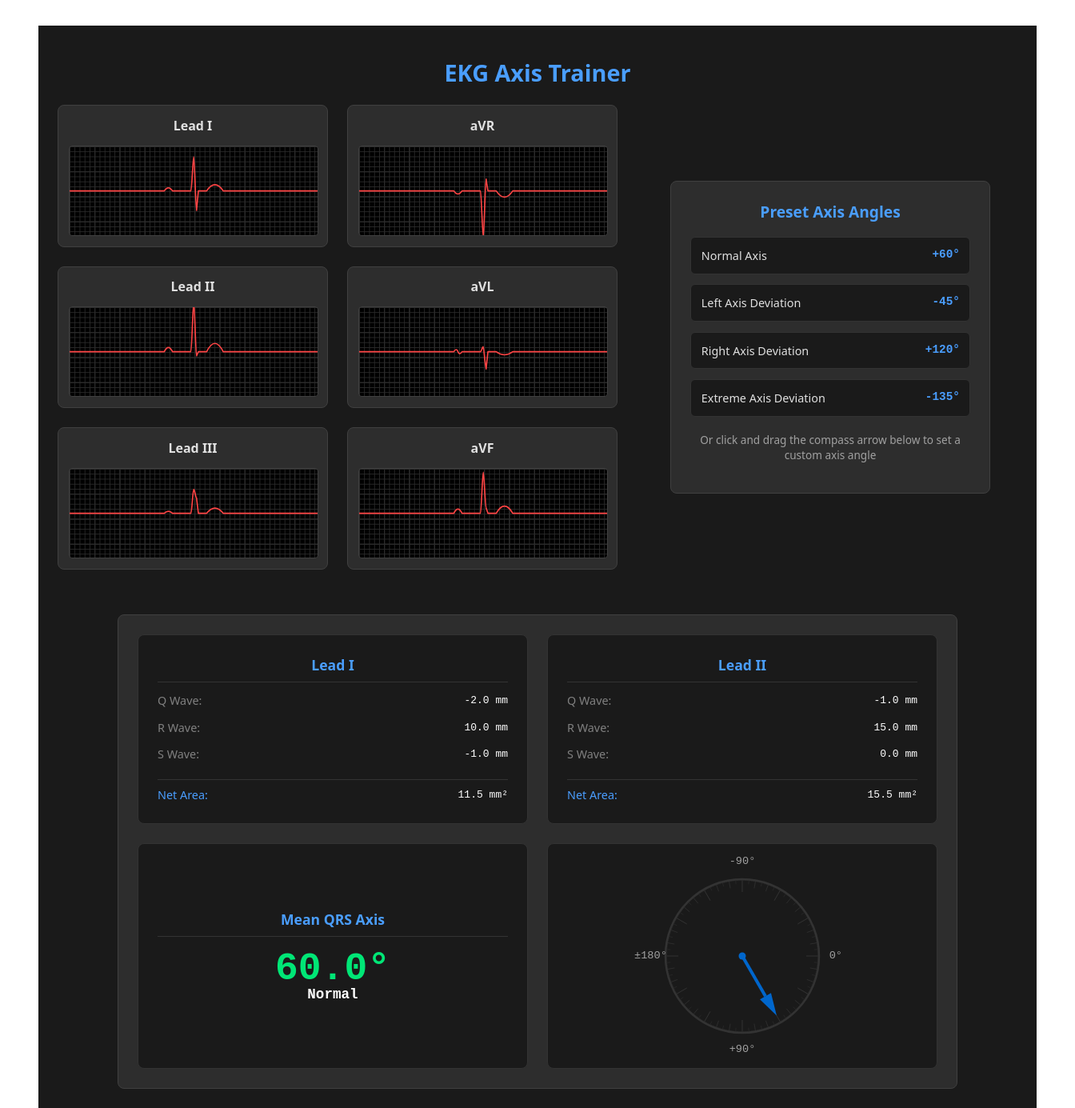
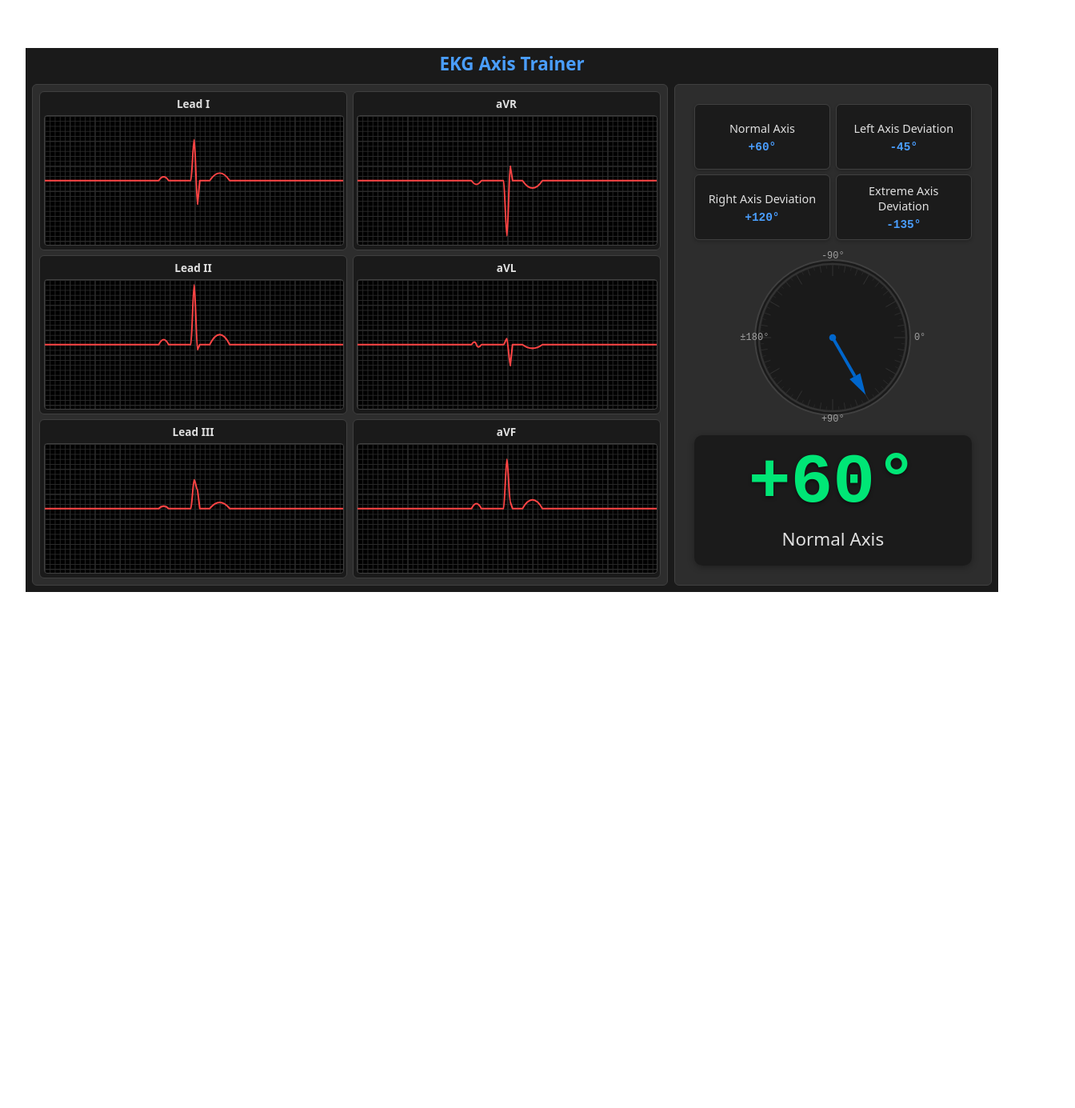
Before and after one commit to dbidmead/ekg-app, a React (Vite) app: page / in a window 1280 px wide. Shown: the whole page at 80% size, 1344 px wide, since content can reach past the window. After the commit the page ends 800 px from the top, so only its background shows below. Built offline with nearby package versions, Linux system fonts and the light colour scheme.

Commit message:
Reformatted CSS

```diff
--- a/src/App.css
+++ b/src/App.css
@@ -1,8 +1,31 @@
+:root {
+  --app-bg: #1a1a1a;
+  --element-bg: #2d2d2d;
+  --element-border: #404040;
+  --accent-color: #4a9eff;
+  --normal-color: #00e676;
+  --abnormal-color: #ff4444;
+  --text-color: #e0e0e0;
+  --muted-text: #a0a0a0;
+  --border-color: #404040;
+  --spacing-xs: 0.4rem;
+  --spacing-sm: 0.8rem;
+  --spacing-md: 1.2rem;
+  --spacing-lg: 1.8rem;
+}
+
+html, body, #root {
+  margin: 0;
+  padding: 0;
+  height: 100vh;
+  overflow: hidden;
+}
+
 #root {
-  max-width: 1280px;
-  margin: 0 auto;
-  padding: 2rem;
-  text-align: center;
+  max-width: 100%;
+  height: 100vh;
+  margin: 0;
+  padding: 0;
 }
 
 .logo {
@@ -42,35 +65,48 @@
 }
 
 .app-container {
-  max-width: 1200px;
+  display: grid;
+  grid-template-columns: 2fr 1fr;
+  grid-template-rows: auto 1fr;
+  gap: 0.5rem;
+  width: 95%;
+  max-width: 1400px;
+  height: 85vh;
+  max-height: 85vh;
   margin: 0 auto;
-  padding: 1.5rem;
-  background-color: #1a1a1a;
-  height: fit-content;
+  position: absolute;
+  top: 50%;
+  left: 50%;
+  transform: translate(-50%, -50%);
+  padding: 0.5rem;
+  background-color: var(--app-bg);
+  overflow: hidden;
+  box-sizing: border-box;
 }
 
 h1 {
+  grid-column: 1 / -1;
   text-align: center;
-  margin-bottom: 1.5rem;
-  color: #4a9eff;
+  margin: 0 0 0.3rem 0;
+  color: var(--accent-color);
   font-weight: 600;
-  font-size: 1.8rem;
+  font-size: 1.4rem;
 }
 
 .main-content {
-  display: flex;
-  gap: 2rem;
-  align-items: center;
-  justify-content: center;
-  margin-bottom: 2rem;
-  flex-wrap: wrap;
+  display: contents;
 }
 
-@media (min-width: 1200px) {
-  .main-content {
-    flex-wrap: nowrap;
-    align-items: center;
-  }
+.left-panel {
+  grid-column: 1 / 2;
+  grid-row: 2 / 3;
+  background-color: var(--element-bg);
+  border: 1px solid var(--element-border);
+  border-radius: 6px;
+  padding: 0.5rem;
+  overflow: auto;
+  display: flex;
+  flex-direction: column;
 }
 
 .ekg-grid {
@@ -81,10 +117,10 @@ h1 {
     "lead-i avr"
     "lead-ii avl"
     "lead-iii avf";
-  gap: 1.5rem;
-  width: 700px;
-  max-width: 100%;
-  margin-bottom: 1.5rem;
+  gap: 0.4rem;
+  flex: 1;
+  min-height: 0;
+  width: 100%;
 }
 
 .ekg-grid .lead-container:nth-child(1) { grid-area: lead-i; }
@@ -95,36 +131,35 @@ h1 {
 .ekg-grid .lead-container:nth-child(6) { grid-area: avf; }
 
 .lead-container {
-  background-color: #2d2d2d;
-  border: 1px solid #404040;
-  border-radius: 8px;
-  padding: 0.8rem;
+  background-color: var(--app-bg);
+  border: 1px solid var(--element-border);
+  border-radius: 6px;
+  padding: 0.3rem;
   text-align: center;
-  height: 150px;
   display: flex;
   flex-direction: column;
+  overflow: hidden;
+  min-height: 0;
 }
 
 .lead-container h3 {
-  margin: 0 0 0.8rem 0;
-  color: #e0e0e0;
-  font-size: 1rem;
+  margin: 0 0 0.2rem 0;
+  color: var(--text-color);
+  font-size: 0.85rem;
 }
 
 .tracing-container {
   flex: 1;
   background-color: #000000;
-  border: 1px solid #404040;
+  border: 1px solid var(--element-border);
   border-radius: 4px;
-  min-height: 100px;
+  min-height: 0;
   padding: 0;
   overflow: hidden;
-  aspect-ratio: 2/1;
   display: flex;
   align-items: stretch;
   justify-content: stretch;
   width: 100%;
-  height: 100%;
   position: relative;
   background-image:
     linear-gradient(#2a2a2a 0.5px, transparent 0.5px),
@@ -197,176 +232,110 @@ h1 {
 }
 
 .dashboard-section {
-  background-color: #2d2d2d;
-  border: 1px solid #404040;
-  border-radius: 8px;
-  padding: 1.5rem;
-  width: 100%;
-  max-width: 1000px;
-  margin: 0 auto;
+  margin-top: 0;
+  background-color: transparent;
+  border: none;
+  padding: 1rem;
+  display: flex;
+  flex-direction: column;
+  justify-content: center;
+  align-items: center;
+  overflow: hidden;
+  background-color: rgba(0, 0, 0, 0.4);
+  border-radius: 10px;
+  box-shadow: 0 2px 8px rgba(0, 0, 0, 0.3);
 }
 
-.measurements-grid {
-  display: grid;
-  grid-template-columns: repeat(2, 1fr);
-  gap: 1.5rem;
-  min-height: 400px;
+.axis-value {
+  font-size: 5.5rem;
+  font-weight: bold;
+  color: var(--abnormal-color);
+  font-family: monospace;
+  line-height: 1;
+  margin: 0;
+  text-align: center;
+  text-shadow: 0 2px 4px rgba(0, 0, 0, 0.5);
 }
 
-.lead-measurements {
-  background-color: #1a1a1a;
-  border: 1px solid #333;
-  border-radius: 8px;
-  padding: 1.5rem;
+.axis-value.normal {
+  color: var(--normal-color);
+}
+
+.axis-classification {
+  color: var(--text-color);
+  font-size: 1.4rem;
+  text-align: center;
+  margin-top: 0.6rem;
+}
+
+.axis-compass {
+  position: relative;
+  height: auto;
   display: flex;
   flex-direction: column;
-  gap: 0.75rem;
-}
-
-.lead-measurements h3 {
-  color: #4a9eff;
-  margin: 0;
-  font-size: 1.1rem;
-  padding-bottom: 0.5rem;
-  border-bottom: 1px solid #333;
-}
-
-.measurement-row {
-  display: flex;
-  justify-content: space-between;
-  align-items: center;
-  color: #fff;
-}
-
-.measurement-row span:first-child {
-  color: #808080;
-  font-size: 0.9rem;
-}
-
-.measurement-row span:last-child {
-  font-weight: 500;
-  font-family: monospace;
-}
-
-.measurement-row.total {
-  margin-top: 0.5rem;
-  padding-top: 0.5rem;
-  border-top: 1px solid #333;
-  font-weight: 500;
-}
-
-.measurement-row.total span:first-child {
-  color: #4a9eff;
-}
-
-.axis-result {
-  background-color: #1a1a1a;
-  border: 1px solid #333;
-  border-radius: 8px;
-  padding: 1.5rem;
-  display: flex;
-  flex-direction: column;
-  gap: 1rem;
-  align-items: center;
+  padding: 0.5rem;
   justify-content: center;
 }
 
-.axis-result h3 {
-  color: #4a9eff;
-  margin: 0;
-  font-size: 1.1rem;
-  padding-bottom: 0.5rem;
-  border-bottom: 1px solid #333;
-  width: 100%;
-  text-align: center;
-}
-
-.axis-value {
-  font-size: 3rem;
-  font-weight: bold;
-  color: #00e676;
-  font-family: monospace;
-  line-height: 1;
-}
-
-.axis-value.normal {
-  color: #00e676; /* Green color for normal values */
-}
-
-.axis-value.abnormal {
-  color: #ff4444;
-}
-
-.axis-classification {
-  color: #fff;
-  font-size: 1.1rem;
-}
-
-.axis-compass {
-  background-color: #1a1a1a;
-  border: 1px solid #333;
-  border-radius: 8px;
-  padding: 2rem;
+.compass-container {
   display: flex;
+  flex-direction: column;
+  justify-content: center;
   align-items: center;
-  justify-content: center;
+  margin: 0.8rem 0;
 }
 
 .compass-circle {
+  position: relative;
+  max-width: 192px;
+  max-height: 192px;
   width: 100%;
-  height: 100%;
-  aspect-ratio: 1;
-  max-width: 200px;
-  border: none;
+  aspect-ratio: 1 / 1;
+  margin: auto;
+  border: 2px solid var(--border-color);
   border-radius: 50%;
-  position: relative;
+  background-color: var(--app-bg);
   display: flex;
   align-items: center;
   justify-content: center;
   overflow: visible;
-  margin: 0.5rem;
-  user-select: none; /* Prevent text selection during drag */
+  user-select: none;
   cursor: grab;
 }
 
-.compass-circle svg {
-  position: absolute;
-  width: 100%;
-  height: 100%;
-  top: 0;
-  left: 0;
-  transform-origin: center;
+.compass-circle:active {
+  cursor: grabbing;
 }
 
 .compass-marker {
   position: absolute;
   color: #a0a0a0;
-  font-size: 0.85rem;
+  font-size: 0.75rem;
   font-weight: 500;
   font-family: monospace;
   z-index: 10;
 }
 
 .compass-marker.right {
-  right: -25px;
+  right: -20px;
   top: 50%;
   transform: translateY(-50%);
 }
 
 .compass-marker.bottom {
-  bottom: -20px;
+  bottom: -15px;
   left: 50%;
   transform: translateX(-50%);
 }
 
 .compass-marker.left {
-  left: -35px;
+  left: -20px;
   top: 50%;
   transform: translateY(-50%);
 }
 
 .compass-marker.top {
-  top: -20px;
+  top: -15px;
   left: 50%;
   transform: translateX(-50%);
 }
@@ -480,76 +449,92 @@ h1 {
 
 /* Preset controls styles */
 .preset-controls {
-  background-color: #2d2d2d;
-  border: 1px solid #404040;
-  border-radius: 8px;
+  grid-column: 2 / 3;
+  grid-row: 2 / 3;
+  background-color: var(--element-bg);
+  border: 1px solid var(--element-border);
+  border-radius: 6px;
   padding: 1.5rem;
-  width: 350px;
-  min-width: 300px;
-  align-self: center;
   display: flex;
   flex-direction: column;
-  justify-content: center;
-  margin: 0 auto;
-  margin-bottom: 1.5rem;
+  justify-content: space-between;
+  overflow: hidden;
 }
 
 .preset-controls h2 {
-  color: #4a9eff;
-  font-size: 1.2rem;
+  color: var(--accent-color);
+  font-size: 1rem;
   margin-top: 0;
-  margin-bottom: 1rem;
+  margin-bottom: 0.6rem;
   text-align: center;
 }
 
 .preset-buttons {
-  display: flex;
-  flex-direction: column;
-  gap: 0.8rem;
+  display: grid;
+  grid-template-columns: 1fr 1fr;
+  grid-template-rows: 1fr 1fr;
+  gap: 0.4rem;
 }
 
 .preset-button {
   position: relative;
-  background-color: #1a1a1a;
-  border: 1px solid #333;
+  background-color: rgba(0, 0, 0, 0.4);
+  border: 1px solid var(--element-border);
   border-radius: 6px;
-  padding: 0.8rem;
-  color: #e0e0e0;
+  padding: 0.6rem;
+  color: var(--text-color);
   font-size: 0.9rem;
-  text-align: left;
+  text-align: center;
   transition: all 0.2s;
   cursor: pointer;
   outline: none;
+  display: flex;
+  flex-direction: column;
+  align-items: center;
+  justify-content: center;
+  box-shadow: 0 2px 4px rgba(0, 0, 0, 0.2);
 }
 
 .preset-button:hover {
-  background-color: #292929;
+  background-color: rgba(0, 0, 0, 0.6);
   transform: translateY(-1px);
-  box-shadow: 0 2px 4px rgba(0, 0, 0, 0.2);
+  box-shadow: 0 3px 6px rgba(0, 0, 0, 0.3);
 }
 
 .preset-button.active {
   background-color: #0b3b70;
   border-color: #0066cc;
-  box-shadow: 0 0 0 1px #0066cc;
+  box-shadow: 0 0 0 1px #0066cc, 0 2px 4px rgba(0, 0, 0, 0.3);
 }
 
 .preset-button .degrees {
-  position: absolute;
-  right: 12px;
+  position: static;
   font-weight: bold;
-  color: #4a9eff;
+  color: var(--accent-color);
   font-family: monospace;
+  margin-top: var(--spacing-xs);
 }
 
 .drag-instructions {
-  color: #a0a0a0;
+  color: var(--muted-text);
   font-size: 0.85rem;
-  margin-top: 1.2rem;
+  margin-top: var(--spacing-md);
   text-align: center;
   line-height: 1.4;
 }
 
-.compass-circle:active {
-  cursor: grabbing;
+/* Additional responsive adjustments */
+@media (max-width: 1200px) {
+  .app-container {
+    height: auto;
+    min-height: 100vh;
+  }
+
+  .left-panel {
+    aspect-ratio: 1 / 1;
+  }
+
+  .ekg-grid {
+    aspect-ratio: 1 / 1;
+  }
 }
--- a/src/App.tsx
+++ b/src/App.tsx
@@ -202,6 +202,7 @@ const App: React.FC = () => {
         <h1>EKG Axis Trainer</h1>
 
         <div className="main-content">
+          <div className="left-panel">
             <div className="ekg-grid">
               <div className="lead-container">
                 <h3>Lead I</h3>
@@ -240,56 +241,66 @@ const App: React.FC = () => {
                 </div>
               </div>
             </div>
+          </div>
 
           <div className="preset-controls">
-            <h2>Preset Axis Angles</h2>
             <div className="preset-buttons">
               <button
                 className={`preset-button ${selectedAxis === 'normal' ? 'active' : ''}`}
                 onClick={() => handlePresetAxisClick('normal')}
               >
-                Normal Axis
-                <span className="degrees">+60°</span>
+                Normal Axis <span className="degrees">+60°</span>
               </button>
-
               <button
                 className={`preset-button ${selectedAxis === 'left' ? 'active' : ''}`}
                 onClick={() => handlePresetAxisClick('left')}
               >
-                Left Axis Deviation
-                <span className="degrees">-45°</span>
+                Left Axis Deviation <span className="degrees">-45°</span>
               </button>
-
               <button
                 className={`preset-button ${selectedAxis === 'right' ? 'active' : ''}`}
                 onClick={() => handlePresetAxisClick('right')}
               >
-                Right Axis Deviation
-                <span className="degrees">+120°</span>
+                Right Axis Deviation <span className="degrees">+120°</span>
               </button>
-
               <button
                 className={`preset-button ${selectedAxis === 'extreme' ? 'active' : ''}`}
                 onClick={() => handlePresetAxisClick('extreme')}
               >
-                Extreme Axis Deviation
-                <span className="degrees">-135°</span>
+                Extreme Axis Deviation <span className="degrees">-135°</span>
               </button>
             </div>
 
-            <p className="drag-instructions">Or click and drag the compass arrow below to set a custom axis angle</p>
+            <div className="compass-container">
+              <div className="compass-circle">
+                <div className="compass-marker right">0°</div>
+                <div className="compass-marker bottom">+90°</div>
+                <div className="compass-marker left">±180°</div>
+                <div className="compass-marker top">-90°</div>
+                <AxisDashboard
+                  axisAngle={axisAngle}
+                  onAxisChange={handleAxisChange}
+                  selectedAxisType={selectedAxis}
+                  arrowColor="#0066cc"
+                />
               </div>
             </div>
 
             <div className="dashboard-section">
-          <AxisDashboard
-            leadIMeasurements={leadIMeasurements}
-            leadIIMeasurements={leadIIMeasurements}
-            arrowColor="#0066cc"
-            selectedAxisType={selectedAxis}
-            axisAngle={axisAngle}
-            onAxisChange={handleAxisChange}
-          />
+              <div className={`axis-value ${axisAngle >= -30 && axisAngle <= 90 ? 'normal' : 'abnormal'}`}>
+                {axisAngle > 0 ? `+${Math.round(axisAngle)}°` : `${Math.round(axisAngle)}°`}
+              </div>
+              <div className="axis-classification">
+                {axisAngle >= -30 && axisAngle <= 90
+                  ? 'Normal Axis'
+                  : axisAngle > 90 && axisAngle <= 180
+                    ? 'Right Axis Deviation'
+                    : axisAngle < -30 && axisAngle >= -90
+                      ? 'Left Axis Deviation'
+                      : 'Extreme Axis Deviation'}
+              </div>
+            </div>
+          </div>
         </div>
       </div>
     </>
--- a/src/components/AxisDashboard.tsx
+++ b/src/components/AxisDashboard.tsx
@@ -30,19 +30,12 @@ const debounce = (fn: Function, delay: number) => {
 };
 
 interface AxisDashboardProps {
-  leadIMeasurements: QRSMeasurements;
-  leadIIMeasurements: QRSMeasurements;
+  leadIMeasurements?: QRSMeasurements;
+  leadIIMeasurements?: QRSMeasurements;
   arrowColor?: string; // Optional prop to set arrow color
   selectedAxisType?: string; // The axis type selected by the user
   axisAngle: number; // Current axis angle from parent
-  onAxisChange?: (axis: number, deflections: {
-    leadI: QRSDeflection;
-    leadII: QRSDeflection;
-    leadIII: QRSDeflection;
-    aVR: QRSDeflection;
-    aVL: QRSDeflection;
-    aVF: QRSDeflection;
-  }) => void; // Callback to update QRS deflections
+  onAxisChange?: (axis: number, deflections: LimbLeadDeflections) => void; // Callback to update QRS deflections
 }
 
 const AxisDashboard: React.FC<AxisDashboardProps> = ({
@@ -70,9 +63,23 @@ const AxisDashboard: React.FC<AxisDashboardProps> = ({
   // Calculate areas with error handling
   let leadIArea = 0;
   let leadIIArea = 0;
+
+  // Default QRS measurements if not provided
+  const defaultQRSMeasurements: QRSMeasurements = {
+    qDuration: 1,
+    qAmplitude: 0,
+    rAmplitude: 1,
+    sAmplitude: 0,
+    sDuration: 1
+  };
+
+  // Use provided measurements or defaults
+  const safeLeadIMeasurements = leadIMeasurements || defaultQRSMeasurements;
+  const safeLeadIIMeasurements = leadIIMeasurements || defaultQRSMeasurements;
+
   try {
-    leadIArea = calculateQRSArea(leadIMeasurements);
-    leadIIArea = calculateQRSArea(leadIIMeasurements);
+    leadIArea = calculateQRSArea(safeLeadIMeasurements);
+    leadIIArea = calculateQRSArea(safeLeadIIMeasurements);
   } catch (error) {
     // Silently handle error
   }
@@ -299,19 +306,22 @@ const AxisDashboard: React.FC<AxisDashboardProps> = ({
     }
   }, [selectedAxisType, onAxisChange]);
 
-  // Use the axis value to determine the classification
+  // Get the classification of the current axis angle
   const axisClassification = classifyAxisValue(axisAngle);
-
-  // Check if axis is normal or abnormal (not in normal range)
-  const isNormal = axisClassification === 'Normal';
-
-  // Create a CSS class based on the axis classification
-  const axisValueClass = `axis-value ${isNormal ? 'normal' : 'abnormal'}`;
+  // Determine class for the axis value display based on classification
+  const axisValueClass = `axis-value ${axisClassification === 'Normal Axis' ? 'normal' : 'abnormal'}`;
 
   // Format axis for display
   const formatAxis = (axis: number | null): string => {
-    if (axis === null) return 'Indeterminate';
-    return `${axis.toFixed(1)}°`;
+    if (axis === null) return "N/A";
+
+    // Round to nearest whole number
+    const roundedAxis = Math.round(axis);
+
+    // Format with sign
+    return roundedAxis > 0
+      ? `+${roundedAxis}°`
+      : `${roundedAxis}°`;
   };
 
   // Exit early if we don't have valid measurements
@@ -389,77 +399,7 @@ const AxisDashboard: React.FC<AxisDashboardProps> = ({
   const rightWingX = headBaseX - perpX;
   const rightWingY = headBaseY - perpY;
 
-  // Get measurements for display based on leadIMeasurements and leadIIMeasurements from props
-  const displayLeadI = leadIMeasurements;
-  const displayLeadII = leadIIMeasurements;
-
-  // Recalculate areas based on the measurements from props
-  let displayLeadIArea = 0;
-  let displayLeadIIArea = 0;
-  try {
-    displayLeadIArea = calculateQRSArea(displayLeadI);
-    displayLeadIIArea = calculateQRSArea(displayLeadII);
-  } catch (error) {
-    // Silently handle error
-  }
-
   return (
-    <div className="measurements-grid">
-      <div className="lead-measurements">
-        <h3>Lead I</h3>
-        <div className="measurement-row">
-          <span>Q Wave:</span>
-          <span>{displayLeadI.qAmplitude.toFixed(1)} mm</span>
-        </div>
-        <div className="measurement-row">
-          <span>R Wave:</span>
-          <span>{displayLeadI.rAmplitude.toFixed(1)} mm</span>
-        </div>
-        <div className="measurement-row">
-          <span>S Wave:</span>
-          <span>{displayLeadI.sAmplitude.toFixed(1)} mm</span>
-        </div>
-        <div className="measurement-row total">
-          <span>Net Area:</span>
-          <span>{displayLeadIArea.toFixed(1)} mm²</span>
-        </div>
-      </div>
-
-      <div className="lead-measurements">
-        <h3>Lead II</h3>
-        <div className="measurement-row">
-          <span>Q Wave:</span>
-          <span>{displayLeadII.qAmplitude.toFixed(1)} mm</span>
-        </div>
-        <div className="measurement-row">
-          <span>R Wave:</span>
-          <span>{displayLeadII.rAmplitude.toFixed(1)} mm</span>
-        </div>
-        <div className="measurement-row">
-          <span>S Wave:</span>
-          <span>{displayLeadII.sAmplitude.toFixed(1)} mm</span>
-        </div>
-        <div className="measurement-row total">
-          <span>Net Area:</span>
-          <span>{displayLeadIIArea.toFixed(1)} mm²</span>
-        </div>
-      </div>
-
-      <div className="axis-result">
-        <h3>Mean QRS Axis</h3>
-        <div className={axisValueClass}>
-          {formatAxis(axisAngle)}
-          <div className="axis-classification">{axisClassification}</div>
-        </div>
-      </div>
-
-      <div className="axis-compass">
-        <div className="compass-circle">
-          <div className="compass-marker right">0°</div>
-          <div className="compass-marker bottom">+90°</div>
-          <div className="compass-marker left">±180°</div>
-          <div className="compass-marker top">-90°</div>
-
     <svg
       ref={svgRef}
       viewBox="-50 -50 100 100"
@@ -511,9 +451,6 @@ const AxisDashboard: React.FC<AxisDashboardProps> = ({
         fill={arrowColor}
       />
     </svg>
-        </div>
-      </div>
-    </div>
   );
 };
 
```
Lines whose indentation alone changed are shown as unchanged.
